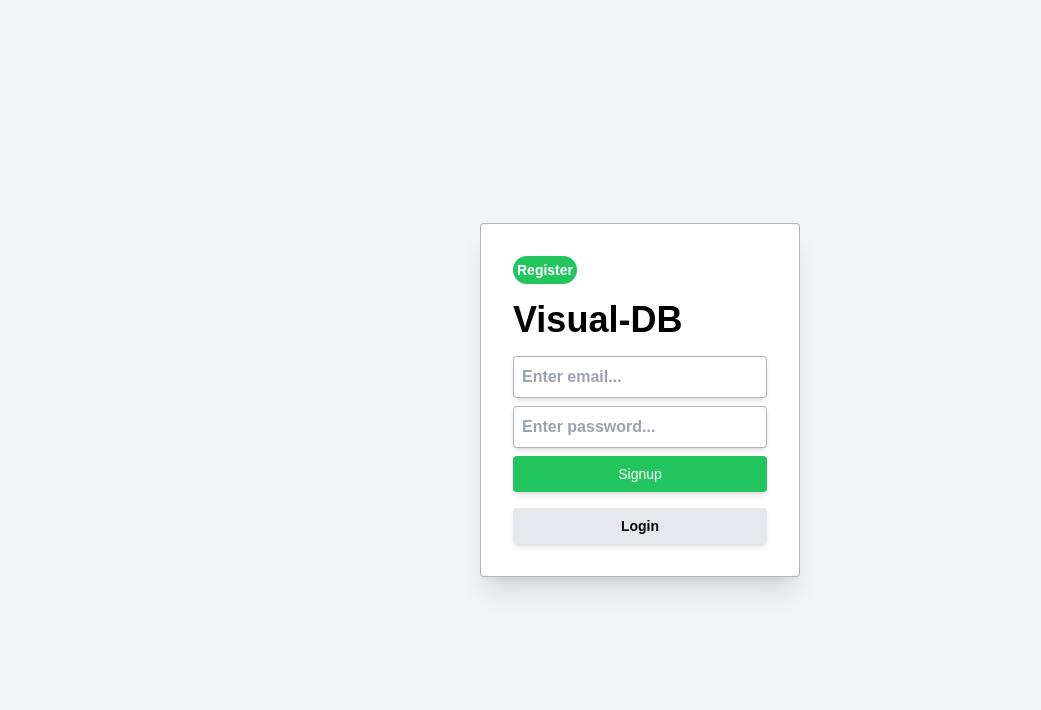
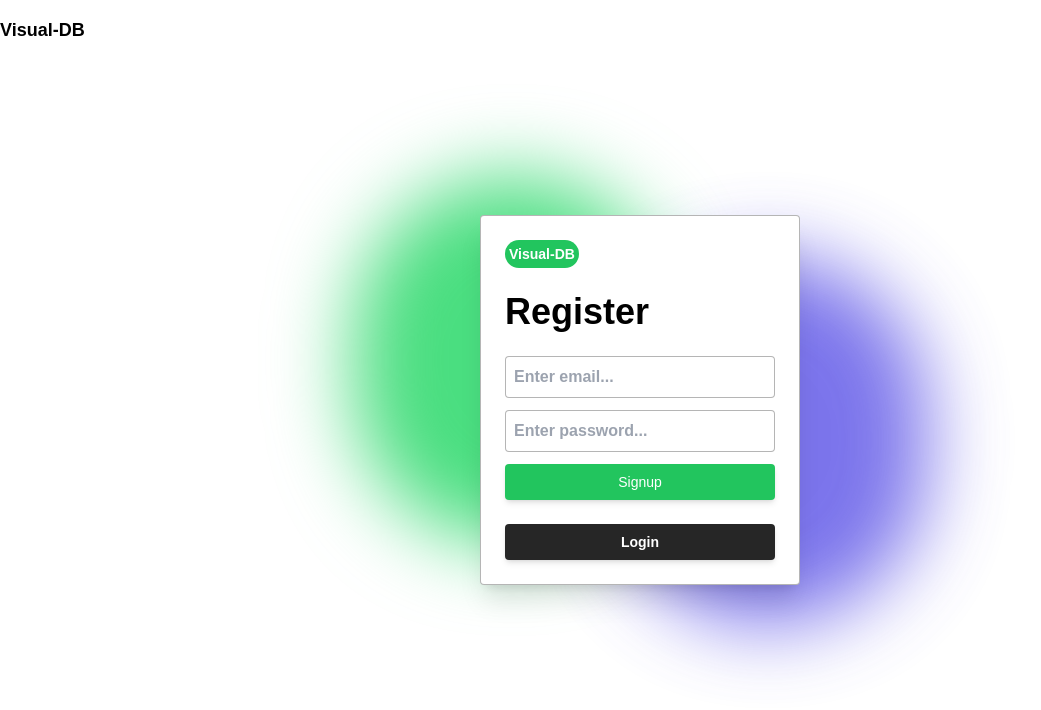
Before and after one commit to thakurthegr8/visual-db, a Next.js app: page /register in a window 1280 px wide. Shown: the top 710 px of the page, without its empty margins (0-1041 px from the left). Built offline with nearby package versions, Linux system fonts and the light colour scheme.

Commit message:
code refactored

```diff
--- a/components/DashboardDBTile/DashboardDBTile.tsx
+++ b/components/DashboardDBTile/DashboardDBTile.tsx
@@ -18,7 +18,7 @@ const DashboardDBTile: React.FC<Props> = ({ id, name, database, loading, setLoad
     const [dbName, setDbName] = useState<string>("");
     return (
         <div
-            className="dark:text-white flex flex-col space-y-2 cursor-pointer  hover:bg-white hover:bg-opacity-10 border transition-all border-opacity-50 border-accent-gray-light rounded-xl p-4"
+            className="dark:text-white flex flex-col space-y-2 cursor-pointer   dark:hover:bg-white hover:bg-gray-500 hover:bg-opacity-10 dark:hover:bg-opacity-10 border transition-all border-opacity-50 border-accent-gray-light rounded-xl p-4"
         >
             <div className="flex justify-end">
                 <button
@@ -49,7 +49,7 @@ const DashboardDBTile: React.FC<Props> = ({ id, name, database, loading, setLoad
                         refreshPage();
                     }
                 }} className="flex flex-col">
-                    <input onChange={e => setDbName(e.target.value)} type="text" value={dbName} placeholder={`previous name : ${name}`} className="bg-accent-gray-light p-2 rounded focus:outline-none" />
+                    <input onChange={e => setDbName(e.target.value)} type="text" value={dbName} placeholder={`previous name : ${name}`} className="dark:bg-accent-gray-light border border-accent-gray-light border-opacity-50 dark:border-none p-2 rounded-xl focus:outline-none" />
                 </form> :
                     <Link href={`/playground?db_id=${id}`}>
                         <span>{name}</span>
--- /dev/null
+++ b/components/InputField/InputField.tsx
@@ -0,0 +1,21 @@
+import React, { memo } from 'react'
+interface Props {
+    type: string;
+    value: string;
+    handler: (text: string) => void;
+    placeholder: string;
+}
+const InputField: React.FC<Props> = ({ type, value, handler, placeholder }) => {
+    return (
+        <input
+            required
+            onChange={(e) => handler(e.target.value)}
+            value={value}
+            className="p-3.5 sm:p-2 font-semibold transition focus:border-green-500 bg-white focus:outline-none bg-opacity-20 rounded  border border-accent-gray-light border-opacity-50"
+            type={type}
+            placeholder={placeholder}
+        />
+    )
+}
+
+export default memo(InputField);
--- a/components/Navbar/Navbar.tsx
+++ b/components/Navbar/Navbar.tsx
@@ -4,7 +4,7 @@ import styles from "./styles.module.css";
 
 
 interface Props{
-  children:any;
+  children?:any;
 }
 
  const Navbar: React.FC<Props> = ({children}) => {
--- a/pages/dashboard.tsx
+++ b/pages/dashboard.tsx
@@ -51,11 +51,11 @@ const Dashboard: FC<Props> = ({ uid, userData }) => {
         </button>
       </Navbar>
       <section className="flex flex-col">
-        <div className="text-white text-3xl  lg:text-5xl px-4 font-bold pt-24 pb-24 bg-gradient-to-br from-indigo-600 dark:to-black to-white">
+        <div className="text-white text-3xl  lg:text-5xl px-4 font-bold pt-24 pb-24 bg-purple-500">
           <h1 className="mx-auto container">Your Diagrams</h1>
         </div>
         <div className="flex flex-col mx-auto container px-2 lg:px-0 space-y-4 ">
-          <div className="bg-white -mt-16 dark:bg-accent-gray flex flex-col space-y-4 px-4 py-8 rounded-xl border-opacity-50 shadow-md  dark:border border-accent-gray-light">
+          <div className="bg-white -mt-16 dark:bg-accent-gray  flex flex-col space-y-4 px-4 py-8 rounded-xl border-opacity-50 shadow-md  dark:border border-accent-gray-light">
             <div>
               {/* <Link href="/playground"> */}
               <button onClick={async () => {
--- a/pages/index.tsx
+++ b/pages/index.tsx
@@ -2,10 +2,10 @@ import { useContext } from 'react';
 import type { NextPage } from 'next';
 import Image from 'next/image';
 import Link from 'next/link';
+import Head from 'next/head';
 import Navbar from "../components/Navbar/Navbar"
-import styles from '../styles/Home.module.css';
+import HomeStyles from '../styles/Home.module.css';
 import { UserContext } from './_app';
-import Head from 'next/head';
 
 const ImageLoader = () => {
   return `https://dl.dropboxusercontent.com/s/s6b9yf2zxvl7a2d/https___visual-db.netlify.app.png?dl=0`;
@@ -21,31 +21,30 @@ const Home: NextPage = () => {
       <Navbar>
         {
           user.isLoggedIn ? <Link href="/dashboard">
-            <button className="btn bg-fuchsia-500 rounded-full text-base text-white" role="application">Dashboard</button>
+            <button className={`btn ${HomeStyles.dashboardButton}`} role="application">Dashboard</button>
           </Link> : <><Link href="/login">
-            <button className="btn bg-transparent text-base text-white" role="application">Login</button>
+            <button className={`btn ${HomeStyles.loginButton}`} role="application">Login</button>
           </Link>
             <Link href="/register">
-              <button className="btn bg-purple-500 rounded-full text-base text-white font-semibold" role="application">Try Visual-db</button>
+              <button className={`btn ${HomeStyles.tryVisualDbButton}`} role="application">Try Visual-db</button>
             </Link>
           </>
         }
 
       </Navbar>
-      <main className="pt-16 px-4 md:px-0">
-        <section className="pt-16 sm:pt-24">
-          <div className="flex flex-col dark:text-white mx-auto container space-y-4">
-            <div className="flex flex-col md:justify-center md:items-center space-y-4">
-              <h1 className="text-5xl sm:text-7xl md:text-center font-semibold">Beautiful database diagrams</h1>
-              <h1 className="text-2xl">Create, visualize and collaborate on your database entity relationship diagrams</h1>
-              <Link href="/playground"><button className="btn text-white sm:max-w-[50%] font-semibold text-xl bg-green-500">Get Started</button></Link>
+      <main className={HomeStyles.main}>
+        <section className={HomeStyles.mainSectionChild}>
+          <div className={HomeStyles.columnContainer}>
+            <div className={HomeStyles.columnFlexContainer}>
+              <h1 className={HomeStyles.mainTitle}>Beautiful database diagrams</h1>
+              <h1 className={HomeStyles.subTitle}>Create, visualize and collaborate on your database entity relationship diagrams</h1>
+              <Link href="/playground"><button className={`btn ${HomeStyles.getStartedButton}`}>Get Started</button></Link>
             </div>
-            <div className="flex justify-center ">
-              <Image priority={true} quality={100} className=""  src={ImageLoader()} alt="visual-db-hero" width={1000} height={500} objectFit="contain" />
+            <div className={HomeStyles.mainImageContainer}>
+              <Image priority={true} quality={100} className="" src={ImageLoader()} alt="visual-db-hero" width={1000} height={500} objectFit="contain" />
             </div>
           </div>
         </section>
-        {/* <Playground/> */}
       </main>
     </>
   )
--- a/pages/login.tsx
+++ b/pages/login.tsx
@@ -1,18 +1,18 @@
 import React, { useState, useEffect, useContext } from "react";
 import { useRouter } from "next/router";
+import Head from "next/head";
+import Link from "next/link";
+import { UserContext } from "./_app";
 import Navbar from "../components/Navbar/Navbar";
-import {
-  devUrl,
-  isDev,
-  productionUrl,
-} from "../default_objects/default_strings";
-import { UserContext } from "./_app";
+import InputField from "../components/InputField/InputField";
+import LoginStyles from "../styles/Login.module.css";
+import { loginUser } from "../runnables/firebase_api";
 
 const Login = () => {
   const [email, setEmail] = useState<string>("");
   const [password, setPassword] = useState<string>("");
   const [userData, setUserData] = useState<any>(null);
-  const {updateUser} = useContext(UserContext);
+  const { updateUser } = useContext(UserContext);
   const [loginMessage, setLoginMessage] = useState<{
     message: string;
     color: string;
@@ -20,21 +20,15 @@ const Login = () => {
   const [loading, setLoading] = useState<boolean>(false);
   const router = useRouter();
   useEffect(() => {
-    if (loading)
-      fetch(isDev ? `${devUrl}/api/login` : `${productionUrl}/api/login`, {
-        method: "POST",
-        headers: {
-          "Content-Type": "application/json",
-        },
-        body: JSON.stringify({ email, password }),
-      })
-        .then((response) => response.json())
-        .then((body) => {
-          setUserData(body);
-        })
-        .catch((err) => {
-          setUserData(err);
-        });
+    const fetchData = async () => {
+      const data = await loginUser(email, password);
+      if (data) {
+        setUserData(data);
+      }
+    }
+    if (loading) {
+      fetchData();
+    }
   }, [loading]);
   useEffect(() => {
     if (userData) {
@@ -65,7 +59,7 @@ const Login = () => {
         document.cookie = `vdb_uid=${uid}`;
         updateUser({
           uid,
-          isLoggedIn:true
+          isLoggedIn: true
         });
         router.push(`/dashboard`);
       }
@@ -74,63 +68,53 @@ const Login = () => {
   }, [userData]);
   return (
     <>
+      <Head>
+        <title>Visual-DB | Login</title>
+      </Head>
       <Navbar>
 
       </Navbar>
-    <div className="flex sm:justify-center sm:items-center h-screen fixed inset-0 ">
-      <div className="dark:text-white space-y-4 bg-white dark:bg-accent-gray shadow-xl sm:rounded sm:border sm:border-accent-gray-light sm:border-opacity-50 p-8 w-full sm:min-w-[20rem] sm:w-auto">
-        <h1 className="text-sm  bg-green-500 p-1 rounded-full text-white font-semibold max-w-max">
-          Login
+      <main className={LoginStyles.main}>
+        <div className={LoginStyles.mainCard}>
+          <h1 className={LoginStyles.title}>
+            Visual-DB
           </h1>
-        <h1 className="text-4xl font-extrabold">Visual-DB</h1>
+          <h1 className={LoginStyles.brandTitle}>Login</h1>
           <form
-          className="flex flex-col space-y-2"
+            className={LoginStyles.form}
             autoSave="true"
             onSubmit={(e) => {
               e.preventDefault();
               setLoading(true);
             }}
           >
-          <input
-            required
-            onChange={(e) => setEmail(e.target.value)}
-            value={email}
-            className="p-2 font-semibold transition focus:ring-1 focus:ring-green-400 bg-white focus:outline-none bg-opacity-20 rounded shadow-md border border-accent-gray-light border-opacity-50"
-            type="email"
-            placeholder="Enter email..."
-          />
-          <input
-            required
-            onChange={(e) => setPassword(e.target.value)}
-            value={password}
-            className="p-2 font-semibold bg-white focus:ring-1 focus:ring-green-400 focus:outline-none bg-opacity-20 rounded shadow-md border border-accent-gray-light border-opacity-50"
-            type="password"
-            placeholder="Enter password..."
-          />
+            <InputField type="email" value={email} handler={setEmail} placeholder="Enter email..." />
+            <InputField type="password" value={password} handler={setPassword} placeholder="Enter password..." />
             <button
               type="submit"
               disabled={loading}
-            className={`btn flex justify-center items-center text-white ${
-              loading ? "bg-green-600" : "bg-green-500"
+              className={`btn ${LoginStyles.loginButton} ${loading ? "bg-green-600" : "bg-green-500"
                 }`}
             >
               {loading ? (
-              <span className="border-4 animate-spin block bg-transparent rounded-full border-green-400 border-t-white w-8 h-8"></span>
+                <span className="loader-rounded border-green-400"></span>
               ) : (
                 "Login"
               )}
             </button>
           </form>
-        <button className="btn dark:bg-white bg-gray-200 text-black font-semibold w-full">
+          <Link href="/register">
+            <button className={`btn ${LoginStyles.signUpButton}`}>
               Sign Up
             </button>
+          </Link>
           {loginMessage.message.length > 0 && (
             <span style={{ color: loginMessage.color }}>
               {loginMessage.message}
             </span>
           )}
         </div>
-    </div>
+      </main>
     </>
   );
 };
--- a/pages/register.tsx
+++ b/pages/register.tsx
@@ -1,12 +1,16 @@
 import React, { useState, useEffect,useContext } from "react";
 import { useRouter } from "next/router";
-import { useSignInWithEmlAndPwd } from "../runnables/firebase_api";
+import { UserContext } from "./_app";
+import RegisterStyles from "../styles/Register.module.css";
 import {
   devUrl,
   isDev,
   productionUrl,
 } from "../default_objects/default_strings";
-import { UserContext } from "./_app";
+import InputField from "../components/InputField/InputField";
+import Link from "next/link";
+import Navbar from "../components/Navbar/Navbar";
+import Head from "next/head";
 
 const Login = () => {
   const [email, setEmail] = useState<string>("");
@@ -63,53 +67,44 @@ const Login = () => {
     }
   }, [userData]);
   return (
-    <div className="flex sm:justify-center sm:items-center h-screen fixed inset-0 ">
-      <div className="dark:text-white space-y-4 bg-white dark:bg-accent-gray shadow-xl sm:rounded sm:border sm:border-accent-gray-light sm:border-opacity-50 p-8 w-full sm:min-w-[20rem] sm:w-auto">
-        <h1 className="text-sm  bg-green-500 p-1 rounded-full text-white font-semibold max-w-max">
-          Register
+    <>
+    <Head><title>Visual-DB | Register</title></Head>
+    <Navbar></Navbar>
+    <div className={RegisterStyles.main}>
+      <div className={RegisterStyles.mainCard}>
+        <h1 className={RegisterStyles.title}>
+          Visual-DB
         </h1>
-        <h1 className="text-4xl font-extrabold">Visual-DB</h1>
+        <h1 className={RegisterStyles.brandTitle}>Register</h1>
         <form
-          className="flex flex-col space-y-2"
+          className={RegisterStyles.form}
           autoSave="true"
           onSubmit={(e) => {
             e.preventDefault();
             setLoading(true);
           }}
         >
-          <input
-            required
-            onChange={(e) => setEmail(e.target.value)}
-            value={email}
-            className="p-2 font-semibold transition focus:ring-1 focus:ring-green-400 bg-white focus:outline-none bg-opacity-20 rounded shadow-md border border-accent-gray-light border-opacity-50"
-            type="email"
-            placeholder="Enter email..."
-          />
-          <input
-            required
-            onChange={(e) => setPassword(e.target.value)}
-            value={password}
-            className="p-2 font-semibold bg-white focus:ring-1 focus:ring-green-400 focus:outline-none bg-opacity-20 rounded shadow-md border border-accent-gray-light border-opacity-50"
-            type="password"
-            placeholder="Enter password..."
-          />
+         <InputField type="email" value={email} handler={setEmail} placeholder="Enter email..." />
+         <InputField type="password" value={password} handler={setPassword} placeholder="Enter password..." />
           <button
             type="submit"
             disabled={loading}
-            className={`btn flex justify-center items-center text-white ${
+            className={`btn ${RegisterStyles.signUpButton} ${
               loading ? "bg-green-600" : "bg-green-500"
             }`}
           >
             {loading ? (
-              <span className="border-4 animate-spin block bg-transparent rounded-full border-green-400 border-t-white w-8 h-8"></span>
+              <span className="loader-rounded border-green-400"></span>
             ) : (
               "Signup"
             )}
           </button>
         </form>
-        <button className="btn dark:bg-white bg-gray-200 text-black font-semibold w-full">
+        <Link href="/login">
+        <button className={`btn ${RegisterStyles.loginButton}`}>
           Login
         </button>
+        </Link>
         {signUpMessage.message.length > 0 && (
           <span style={{ color: signUpMessage.color }}>
             {signUpMessage.message}
@@ -117,6 +112,7 @@ const Login = () => {
         )}
       </div>
     </div>
+    </>
   );
 };
 export default Login;
--- a/styles/Home.module.css
+++ b/styles/Home.module.css
@@ -1,116 +1,33 @@
-.container {
-  padding: 0 2rem;
+.main{
+  @apply pt-16 px-4 md:px-0;
 }
-
-.main {
-  min-height: 100vh;
-  padding: 4rem 0;
-  flex: 1;
-  display: flex;
-  flex-direction: column;
-  justify-content: center;
-  align-items: center;
+.mainSectionChild{
+  @apply pt-16 sm:pt-24;
 }
-
-.footer {
-  display: flex;
-  flex: 1;
-  padding: 2rem 0;
-  border-top: 1px solid #eaeaea;
-  justify-content: center;
-  align-items: center;
+.columnContainer{
+  @apply flex flex-col dark:text-white mx-auto container space-y-4;
 }
-
-.footer a {
-  display: flex;
-  justify-content: center;
-  align-items: center;
-  flex-grow: 1;
+.columnFlexContainer{
+  @apply flex flex-col md:justify-center md:items-center space-y-4;
 }
-
-.title a {
-  color: #0070f3;
-  text-decoration: none;
+.mainTitle{
+  @apply text-6xl sm:text-7xl md:text-center font-semibold;
 }
-
-.title a:hover,
-.title a:focus,
-.title a:active {
-  text-decoration: underline;
+.subTitle{
+  @apply text-2xl sm:text-center;
 }
-
-.title {
-  margin: 0;
-  line-height: 1.15;
-  font-size: 4rem;
+.getStartedButton{
+  @apply  text-white sm:max-w-[50%] font-semibold text-xl bg-green-500;
 }
-
-.title,
-.description {
-  text-align: center;
+.mainImageContainer{
+  @apply flex justify-center;
 }
-
-.description {
-  margin: 4rem 0;
-  line-height: 1.5;
-  font-size: 1.5rem;
+.dashboardButton{
+  @apply  bg-fuchsia-500 rounded-full text-base text-white;
 }
-
-.code {
-  background: #fafafa;
-  border-radius: 5px;
-  padding: 0.75rem;
-  font-size: 1.1rem;
-  font-family: Menlo, Monaco, Lucida Console, Liberation Mono, DejaVu Sans Mono,
-    Bitstream Vera Sans Mono, Courier New, monospace;
+.loginButton{
+  @apply  bg-transparent text-base font-semibold text-purple-500    shadow-none rounded-full border border-purple-500;
 }
-
-.grid {
-  display: flex;
-  align-items: center;
-  justify-content: center;
-  flex-wrap: wrap;
-  max-width: 800px;
+.tryVisualDbButton{
+  @apply bg-purple-500 rounded-full text-base text-white font-semibold;
 }
-
-.card {
-  margin: 1rem;
-  padding: 1.5rem;
-  text-align: left;
-  color: inherit;
-  text-decoration: none;
-  border: 1px solid #eaeaea;
-  border-radius: 10px;
-  transition: color 0.15s ease, border-color 0.15s ease;
-  max-width: 300px;
-}
-
-.card:hover,
-.card:focus,
-.card:active {
-  color: #0070f3;
-  border-color: #0070f3;
-}
-
-.card h2 {
-  margin: 0 0 1rem 0;
-  font-size: 1.5rem;
-}
-
-.card p {
-  margin: 0;
-  font-size: 1.25rem;
-  line-height: 1.5;
-}
-
-.logo {
-  height: 1em;
-  margin-left: 0.5rem;
-}
-
-@media (max-width: 600px) {
-  .grid {
-    width: 100%;
-    flex-direction: column;
-  }
-}
--- /dev/null
+++ b/styles/Login.module.css
@@ -0,0 +1,34 @@
+.main {
+  @apply flex sm:justify-center pt-20 sm:pt-0 sm:items-center h-screen fixed inset-0 bg-white dark:bg-accent-gray;
+}
+.mainCard {
+  @apply dark:text-white space-y-6
+dark:bg-accent-gray bg-white
+    sm:shadow-xl sm:rounded sm:border
+  sm:border-accent-gray-light
+    sm:border-opacity-50 p-6 w-full
+    sm:min-w-[20rem] sm:w-auto relative;
+}
+.mainCard::before {
+  content: "";
+  @apply hidden sm:block absolute bg-green-400 h-full w-full -top-10 -left-32 -z-10 blur-2xl rounded-full animate-pulse;
+}
+.mainCard::after {
+  content: "";
+  @apply hidden sm:block absolute bg-indigo-600  opacity-75  h-full w-full top-10 left-32 -z-10 blur-2xl rounded-full animate-pulse;
+}
+.title {
+  @apply text-sm  bg-green-500 p-1 rounded-full text-white font-semibold max-w-max;
+}
+.brandTitle {
+  @apply text-4xl font-extrabold;
+}
+.form {
+  @apply flex flex-col space-y-3;
+}
+.loginButton {
+  @apply flex justify-center items-center text-white p-3.5 sm:p-2;
+}
+.signUpButton{
+@apply dark:bg-white bg-accent-gray dark:text-black text-white font-semibold w-full p-3.5 sm:p-2;
+}
--- /dev/null
+++ b/styles/Register.module.css
@@ -0,0 +1,34 @@
+.main {
+  @apply flex sm:justify-center pt-20 sm:pt-0 sm:items-center h-screen fixed inset-0 bg-white dark:bg-accent-gray;
+}
+.mainCard {
+  @apply dark:text-white space-y-6
+dark:bg-accent-gray bg-white
+    sm:shadow-xl sm:rounded sm:border
+  sm:border-accent-gray-light
+    sm:border-opacity-50 p-6 w-full
+    sm:min-w-[20rem] sm:w-auto relative;
+}
+.mainCard::before {
+  content: "";
+  @apply hidden sm:block absolute bg-green-400 h-full w-full -top-10 -left-32 -z-10 blur-2xl rounded-full animate-pulse;
+}
+.mainCard::after {
+  content: "";
+  @apply hidden sm:block absolute bg-indigo-600  opacity-75  h-full w-full top-10 left-32 -z-10 blur-2xl rounded-full animate-pulse;
+}
+.title {
+  @apply text-sm  bg-green-500 p-1 rounded-full text-white font-semibold max-w-max;
+}
+.brandTitle {
+  @apply text-4xl font-extrabold;
+}
+.form {
+  @apply flex flex-col space-y-3;
+}
+.signUpButton {
+  @apply flex justify-center items-center text-white p-3.5 sm:p-2;
+}
+.loginButton {
+  @apply dark:bg-white bg-accent-gray dark:text-black text-white font-semibold w-full p-3.5 sm:p-2;
+}
--- a/styles/globals.css
+++ b/styles/globals.css
@@ -32,7 +32,9 @@ body {
   padding: 0;
   margin: 0;
   font-family: 'IBM Plex Sans', sans-serif;
+  -webkit-tap-highlight-color:transparent;
   @apply dark:bg-accent-gray bg-gray-100;
+
 }
 
 a {
@@ -71,3 +73,7 @@ body::-webkit-scrollbar-thumb:hover {
 body::-webkit-scrollbar-track {
   @apply bg-slate-800 rounded-full;
 }
+.loader-rounded{
+@apply border-4 animate-spin block bg-transparent rounded-full border-t-white w-8 h-8;
+
+}
```
Also changed, not shown: runnables/firebase_api.ts (+31 -10 lines). Lines whose indentation alone changed are shown as unchanged.
